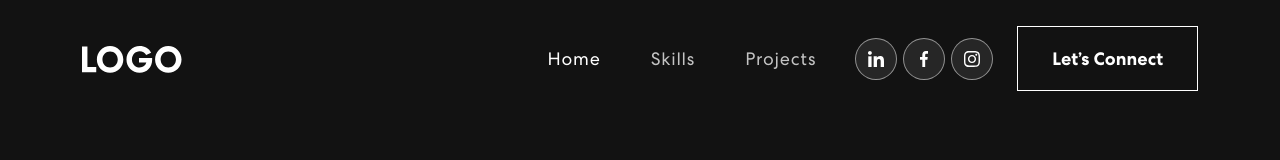
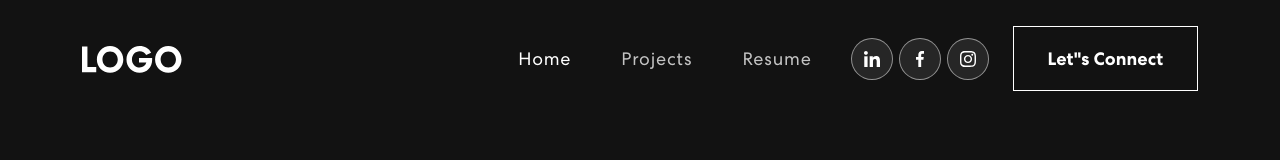
Before and after one commit to AlecFaye/Kelvin-Lim-Porfolio, a React (Create React App) app: page / in a window 1280 px wide. Shown: the top 160 px of the page. Built offline with nearby package versions, Linux system fonts and the light colour scheme.

Commit message:
Cleaned up NavigationBar script

```diff
--- a/src/components/NavigationBar.js
+++ b/src/components/NavigationBar.js
@@ -1,13 +1,13 @@
 import { useState, useEffect } from "react";
 import { Navbar, Nav, Container } from "react-bootstrap";
-import logo from '../assets/img/logo.svg';
-import navIcon1 from '../assets/img/nav-icon1.svg';
-import navIcon2 from '../assets/img/nav-icon2.svg';
-import navIcon3 from '../assets/img/nav-icon3.svg';
+import logo from "../assets/img/logo.svg";
+import navIcon1 from "../assets/img/nav-icon1.svg";
+import navIcon2 from "../assets/img/nav-icon2.svg";
+import navIcon3 from "../assets/img/nav-icon3.svg";
 
 export const NavigationBar = () => {
 
-  const [activeLink, setActiveLink] = useState('home');
+  const [activeLink, setActiveLink] = useState("home");
   const [scrolled, setScrolled] = useState(false);
 
   useEffect(() => {
@@ -39,9 +39,24 @@ export const NavigationBar = () => {
             </Navbar.Toggle>
             <Navbar.Collapse id="basic-navbar-nav">
                 <Nav className="ms-auto">
-                    <Nav.Link href="#home" className={activeLink === 'home' ? 'active navbar-link' : 'navbar-link'} onClick={() => onUpdateActiveLink('home')}>Home</Nav.Link>
-                    <Nav.Link href="#skills" className={activeLink === 'skills' ? 'active navbar-link' : 'navbar-link'} onClick={() => onUpdateActiveLink('skills')}>Skills</Nav.Link>
-                    <Nav.Link href="#projects" className={activeLink === 'projects' ? 'active navbar-link' : 'navbar-link'} onClick={() => onUpdateActiveLink('projects')}>Projects</Nav.Link>
+                    <Nav.Link
+                        href="#home"
+                        className={activeLink === "home" ? "active navbar-link" : "navbar-link"}
+                        onClick={() => onUpdateActiveLink("home")}>
+                            Home
+                    </Nav.Link>
+                    <Nav.Link
+                        href="#projects"
+                        className={activeLink === "projects" ? "active navbar-link" : "navbar-link"}
+                        onClick={() => onUpdateActiveLink("projects")}>
+                            Projects
+                    </Nav.Link>
+                    <Nav.Link
+                        href="#resume"
+                        className={activeLink === "resume" ? "active navbar-link" : "navbar-link"}
+                        onClick={() => onUpdateActiveLink("resume")}>
+                            Resume
+                    </Nav.Link>
                 </Nav>
                 <span className="navbar-text">
                     <div className="social-icon">
@@ -49,7 +64,7 @@ export const NavigationBar = () => {
                         <a href="#"><img src={navIcon2} alt="" /></a>
                         <a href="#"><img src={navIcon3} alt="" /></a>
                     </div>
-                    <button className="vvd"><span>Let’s Connect</span></button>
+                    <button className="vvd"><span>Let"s Connect</span></button>
                 </span>
             </Navbar.Collapse>
         </Container>
```
